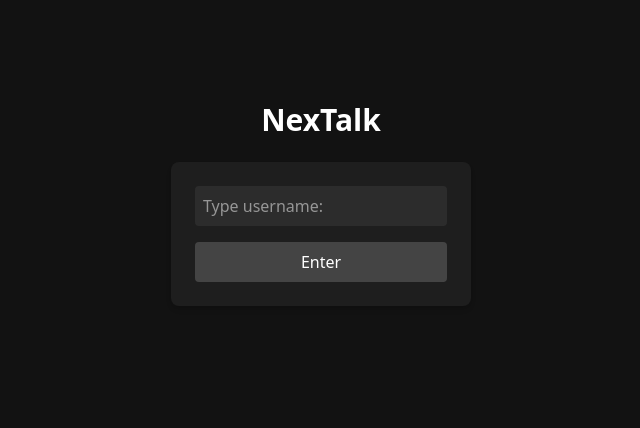
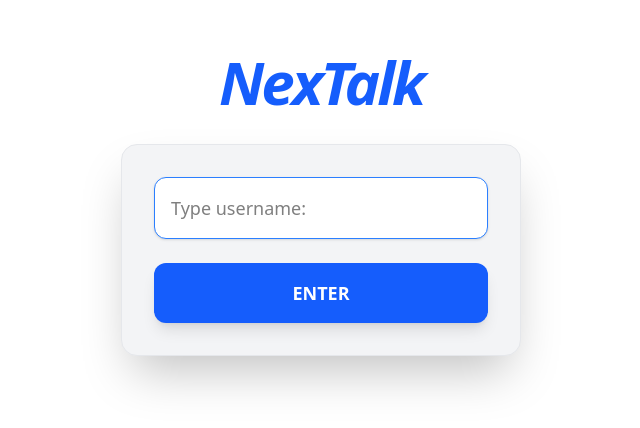
Before and after one commit to Sivalije58/NexTalk, a React (Vite) app in the folder web-chat/frontend/: page / in a window 1280 px wide. Shown: the part 196-624 px from the top of the page, without its empty margins (319-959 px from the left). Built offline with nearby package versions, Linux system fonts and the light colour scheme.

Commit message:
Changed design.

```diff
--- a/web-chat/frontend/src/Login.jsx
+++ b/web-chat/frontend/src/Login.jsx
@@ -8,7 +8,6 @@ function Login({ setUsername }) {
     if (!name.trim()) return;
 
     try {
-      // 🟢 Send a POST request to the backend to add/return a user.
       const res = await fetch("https://nextalk-backend-v4df.onrender.com/api/login", {
         method: "POST",
         headers: { "Content-Type": "application/json" },
@@ -20,9 +19,8 @@ function Login({ setUsername }) {
       }
 
       const data = await res.json();
-      console.log("✅ Login succesful:", data);
+      console.log("✅ Login successful:", data);
 
-      // Save your username and go to the chat.
       setUsername(data.username);
     } catch (err) {
       console.error("❌ Error:", err);
@@ -31,26 +29,28 @@ function Login({ setUsername }) {
   };
 
   return (
-    <div className="flex flex-col items-center justify-center min-h-screen bg-[#121212] text-white">
-      <h1 className="text-3xl font-bold mb-6">NexTalk</h1>
-      <form
-        onSubmit={handleSubmit}
-        className="bg-[#1e1e1e] p-6 rounded-lg shadow-md w-[300px]"
-      >
+    <div className="flex flex-col items-center justify-center min-h-screen bg-white text-gray-900 font-sans p-4">
+      <h1 className="text-6xl font-black mb-8 tracking-tighter text-blue-600 italic">NexTalk</h1>
+
+      <div className="bg-gray-100 p-8 rounded-2xl shadow-2xl w-full max-w-[400px] border border-gray-200">
+        <form onSubmit={handleSubmit} className="flex flex-col">
           <input
+            autoFocus
             type="text"
             value={name}
             onChange={(e) => setName(e.target.value)}
             placeholder="Type username: "
-          className="w-full p-2 rounded bg-[#2c2c2c] text-white mb-4 outline-none"
+            className="w-full p-4 rounded-xl bg-white text-black mb-6 outline-none border border-gray-300 focus:border-blue-500 transition-all shadow-sm text-lg"
           />
+
           <button
             type="submit"
-          className="w-full bg-[#444] hover:bg-[#555] p-2 rounded text-white"
+            className="w-full py-4 bg-blue-600 hover:bg-blue-700 text-white font-black rounded-xl transition-all active:scale-95 shadow-lg flex justify-center items-center text-lg uppercase"
           >
-          Enter
+            ENTER
           </button>
         </form>
+      </div>
     </div>
   );
 }
```
Lines whose indentation alone changed are shown as unchanged.
